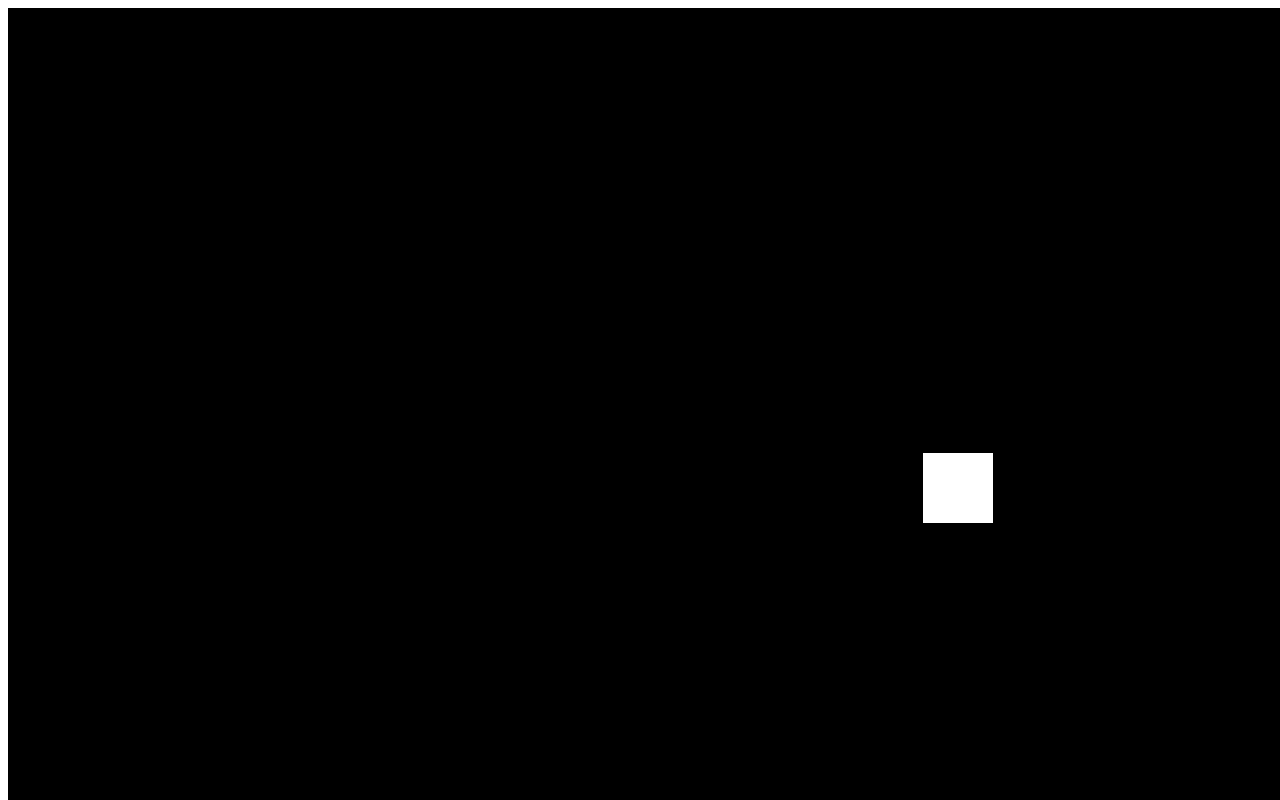
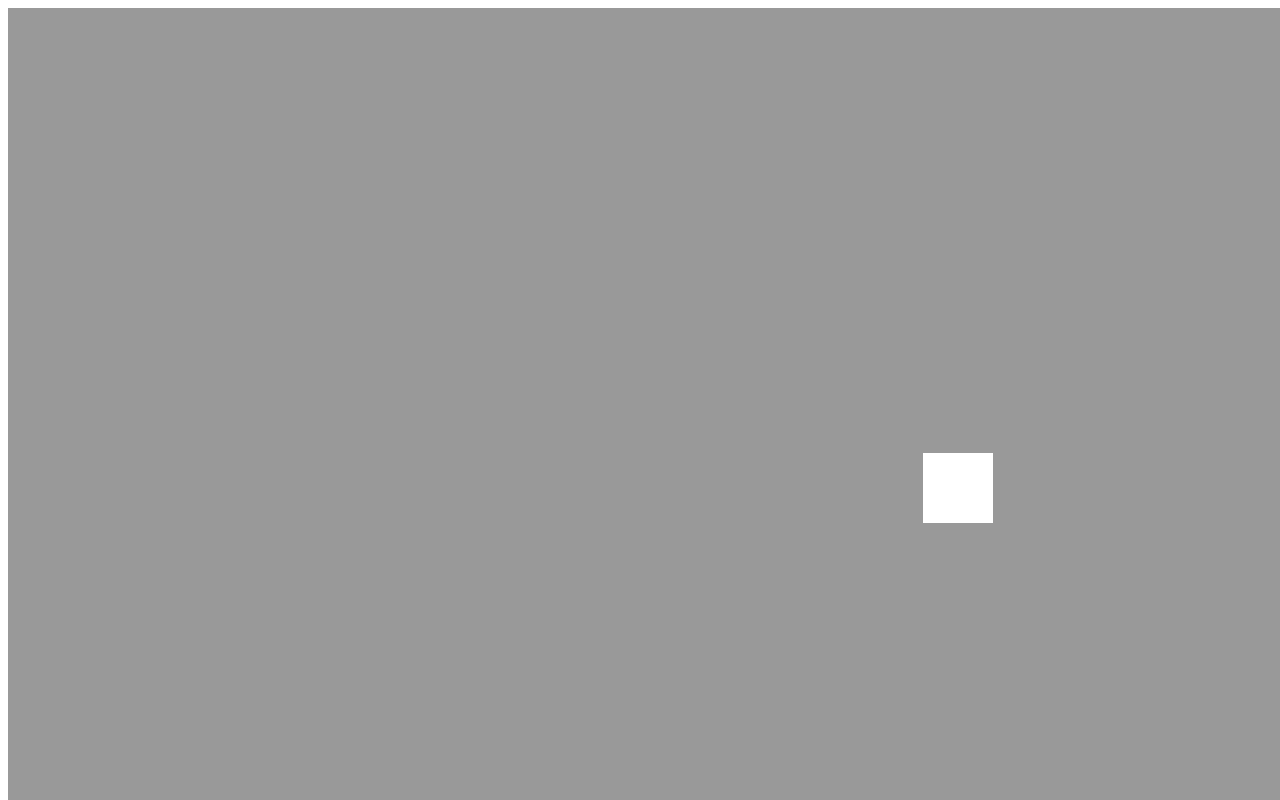
Before and after one commit to dazlives-ops/SpaceBlugs, a plain HTML site: page index.html in a window 1280 px wide. Shown: the top 800 px of the page. Drawn offline with Linux system fonts and the light colour scheme.

Commit message:
Update index.html

```diff
--- a/index.html
+++ b/index.html
@@ -2,7 +2,7 @@
 <html>
 <head>
   <style>
-    canvas { background:#000; display:block; }
+    canvas { background:#999; display:block; }
   </style>
 </head>
 <body>
@@ -65,8 +65,8 @@ function loop(now) {
                         ctx.fillRect(player.x - player.radius/2, player.y + player.radius,   player.radius, player.radius);}
 //  if (keys.KeyA)  player.radius -= player.speed * dt / 10;
 //  if (keys.KeyZ) player.radius += player.speed * dt / 10;
-  if (keys.KeyA)  player.radius -= player.speed * player.radius * dt / 10;
-  if (keys.KeyZ) player.radius += player.speed * player.radius * dt / 10;
+  if (keys.KeyA)  player.radius -= player.speed * player.radius * dt / 100;
+  if (keys.KeyZ) player.radius += player.speed * player.radius * dt / 100;
   if (keys.Space) {
     // example: fire a bullet, toggle a flag, etc.
     console.log('FIRE!');
```
